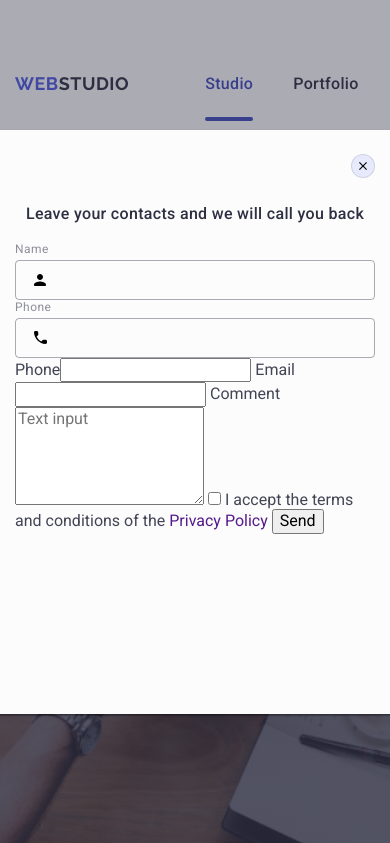
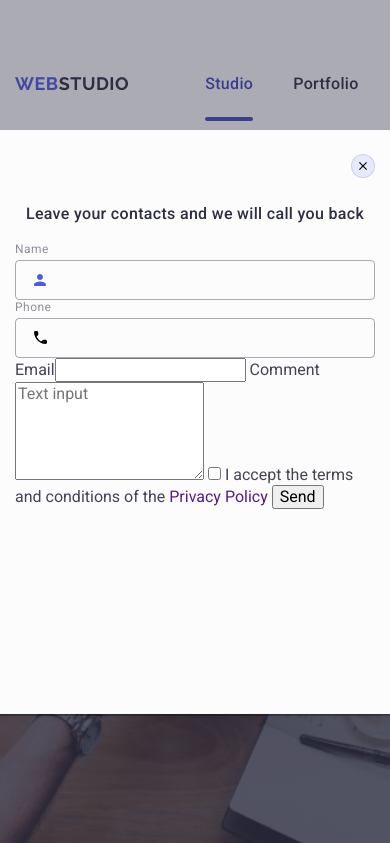
Before and after one commit to buhaiov-v/goit-markup-hw-05, a plain HTML site: page index.html in a window 390 px wide. Shown: the top 843 px of the page. Drawn offline with nearby package versions, Linux system fonts and the light colour scheme.

```diff
--- a/index.html
+++ b/index.html
@@ -523,6 +523,7 @@
         <p class="modal-title">Leave your contacts and we will call you back</p>
         <form>
           <div class="modal-form">
+            <div>
               <label class="modal-form-name" for="user-name">Name</label>
               <div class="modal-input-svg-name">
                 <input
@@ -535,7 +536,8 @@
                   <use href="./images/icons.svg#icon-person-black"></use>
                 </svg>
               </div>
-
+            </div>
+            <div>
               <label class="modal-form-phone" for="user-phone">Phone</label>
               <div class="modal-input-svg-phone">
                 <input
@@ -548,8 +550,7 @@
                   <use href="./images/icons.svg#icon-phone-black"></use>
                 </svg>
               </div>
-
-            <label>Phone<input type="tel" name="phone" /></label>
+            </div>
             <label>Email<input type="email" name="email" /></label>
             <label
               >Comment
```
Lines whose indentation alone changed are shown as unchanged.
